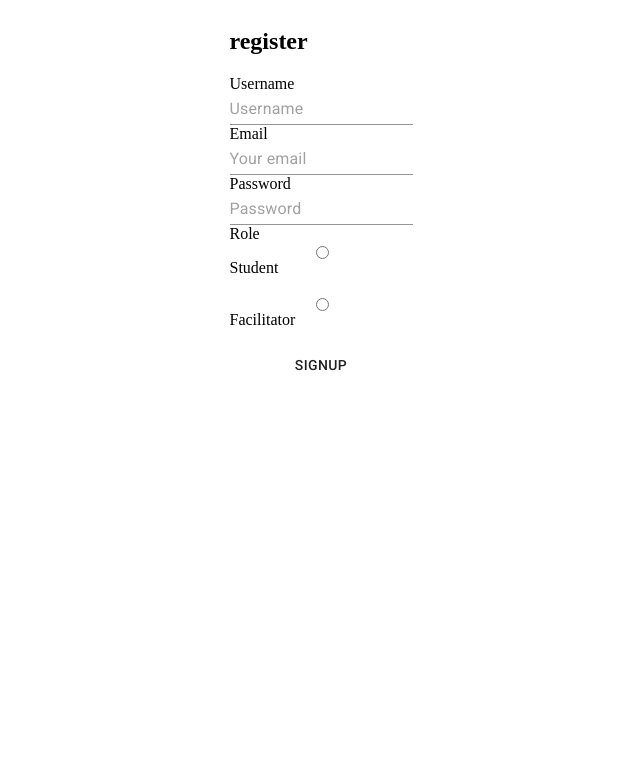
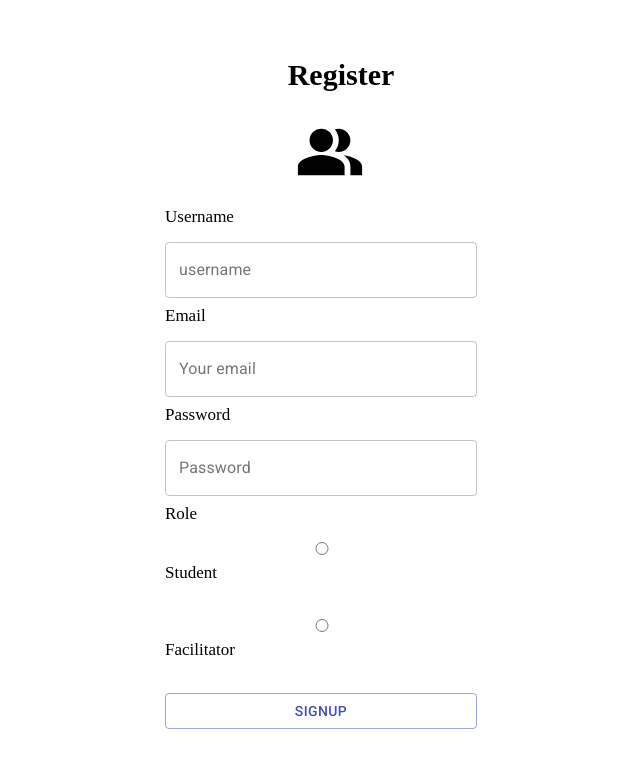
Before and after one commit to outboxafrica/Operators, a React (Create React App) app: page /register in a window 1280 px wide. Shown: the top 768 px of the page, without its empty margins (319-959 px from the left). Built offline with nearby package versions, Linux system fonts and the light colour scheme; no server answers.

Commit message:
Created the register form

```diff
--- a/public/index.html
+++ b/public/index.html
@@ -7,6 +7,7 @@
 
     <link rel="stylesheet" href="https://fonts.googleapis.com/css?family=Roboto:300,400,500,700&display=swap" />
     <link rel="stylesheet" href="https://fonts.googleapis.com/icon?family=Material+Icons" />
+
 
 
     <!--
--- a/src/Pages/Register/Register.css
+++ b/src/Pages/Register/Register.css
@@ -3,4 +3,34 @@
 .auth-form{
     display: flex;
     flex-direction: column;
+
+
 }
+.regis {
+    margin-top: 20px;
+    margin-bottom: 20px;
+    margin-right: 20px;
+    margin-left: 20px;
+    display: block;
+    width: auto;
+
+}
+.register {
+    padding-left: 40px;
+    font-size: 30px;
+    text-align: center;
+    margin-top: 50px;
+}
+.icon {
+    font-size: 70px;
+    padding-left: 230px;
+    padding-bottom: 8px;
+    text-align: center;
+}
+form {
+    margin: 0 100px 0 100px;
+  }
+.reg-title {
+    margin: 8px 0 15px 0;
+    font-size: 17px;
+}
--- a/src/Pages/Register/Register.jsx
+++ b/src/Pages/Register/Register.jsx
@@ -5,6 +5,12 @@ import firebase from "firebase";
 import "./Register.css";
 import { Button, Input } from '@material-ui/core';
 import {useHistory} from "react-router-dom";
+import TextField from '@material-ui/core/TextField';
+import PeopleAltIcon from "@material-ui/icons/PeopleAlt";
+import Container from '@material-ui/core/Container';
+
+
+
 
 import Select from '@material-ui/core/Select';
 
@@ -68,30 +74,45 @@ export default function Login() {
     history.push('/profileHome')}
 
 
+
     return (
+        <Container maxWidth="sm">
+            <div className="regis">
+            <h2 className="register">Register</h2>
+            <div className="reg-icon">
+            <PeopleAltIcon className="icon" style={{ fontSize: 70 }} />
+            </div>
         <form className="auth-form">
-            <h2>register</h2>
-            <label>Username</label>
-            <Input type="text" value={name} placeholder="Username" onChange={(e)=>setName(e.target.value)} />
 
-            <label>Email</label>
-            <Input type="text" value={email} placeholder="Your email" onChange={(e)=>setEmail(e.target.value)} />
+            <label className="reg-title">Username </label>
 
-            <label>Password</label>
-            <Input type="text" value={password} placeholder="Password" onChange={(e)=>setPassword(e.target.value)} />
+            <TextField id="outlined-basic" label="username" type="text" value={name}  onChange={(e)=>setName(e.target.value)} variant="outlined" />
 
-            <label>Role</label>
+
+            <label className="reg-title">Email</label>
+            <TextField id="outlined-basic" label="Your email" type="email" value={email}  onChange={(e)=>setEmail(e.target.value)} variant="outlined" />
+
+
+            <label className="reg-title">Password</label>
+            <TextField id="outlined-password-input" value={password} label="Password" type="password" onChange={(e)=>setPassword(e.target.value)} variant="outlined"/>
+
+            <label className="reg-title" >Role</label>
+
 
             <input type="radio"  value="Student" onClick={(e)=>setStudent(e.target.value)}/>
-            <label >Student</label><br/>
+            <label className="reg-title">Student</label><br/>
             <input type="radio" value="Student"  onClick={(e)=>setFacilitator(e.target.value)}/>
-            <label >Facilitator</label><br/>
+            <label className="reg-title">Facilitator</label><br/>
             {user? (
                 <Button type="submit" onClick={()=>auth.signOut()}>Logout</Button>
             ):(
-                <Button type="submit" onClick={signUp}>SignUp</Button>
+
+                <Button variant="outlined" color="primary"type="submit" onClick={signUp} href="#outlined-buttons" >SignUp</Button>
+
             )}
 
         </form>
+        </div>
+        </Container>
     )
 }
```
